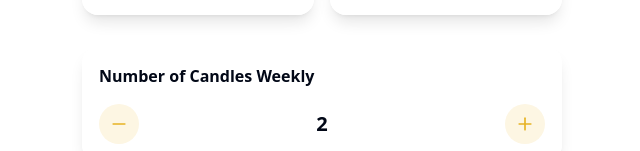
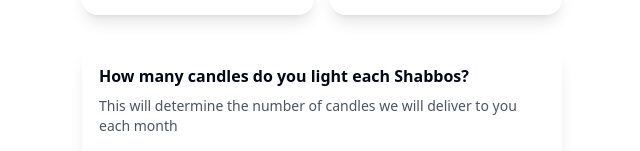
Before and after one commit to stiebeldavid/shabbos-candle-subscription, a React (Vite) app: page / in a window 1280 px wide. Shown: the part 645-796 px from the top of the page, without its empty margins (318-958 px from the left). Built offline with nearby package versions, Linux system fonts and the light colour scheme.

Commit message:
Update CandleCounter component text
Update the text displayed in the CandleCounter component to be more descriptive and user-friendly.  The new text will include a main question and a clarifying sub-text.

```diff
--- a/src/components/CandleCounter.tsx
+++ b/src/components/CandleCounter.tsx
@@ -11,7 +11,8 @@ export const CandleCounter = ({
 }) => {
   return (
     <div className="glass-card rounded-lg shadow p-4 mb-8">
-      <h3 className="font-semibold mb-4">Number of Candles Weekly</h3>
+      <h3 className="font-semibold mb-2">How many candles do you light each Shabbos?</h3>
+      <p className="text-sm text-gray-600 mb-4">This will determine the number of candles we will deliver to you each month</p>
       <div className="flex items-center justify-between">
         <motion.button
           whileHover={{ scale: 1.1 }}
```
